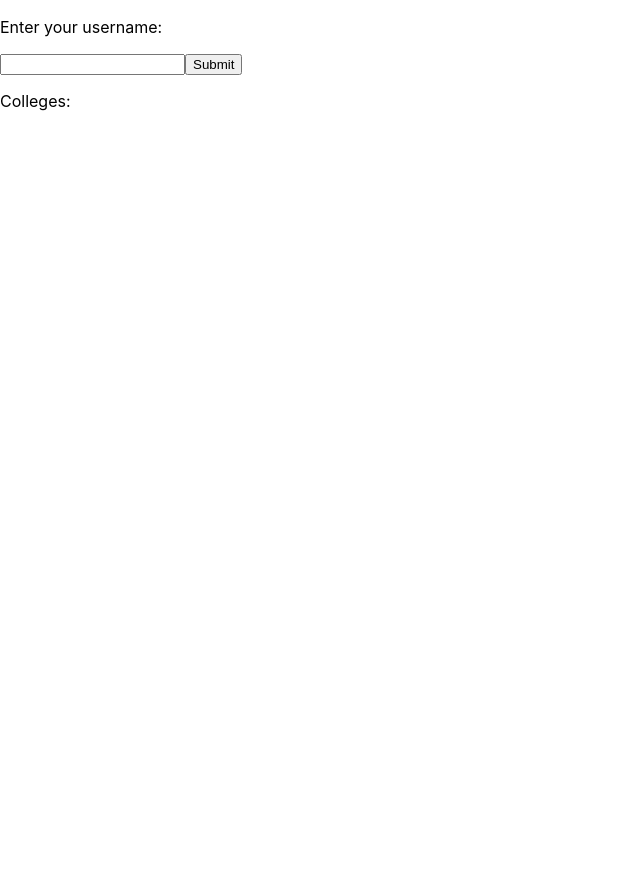
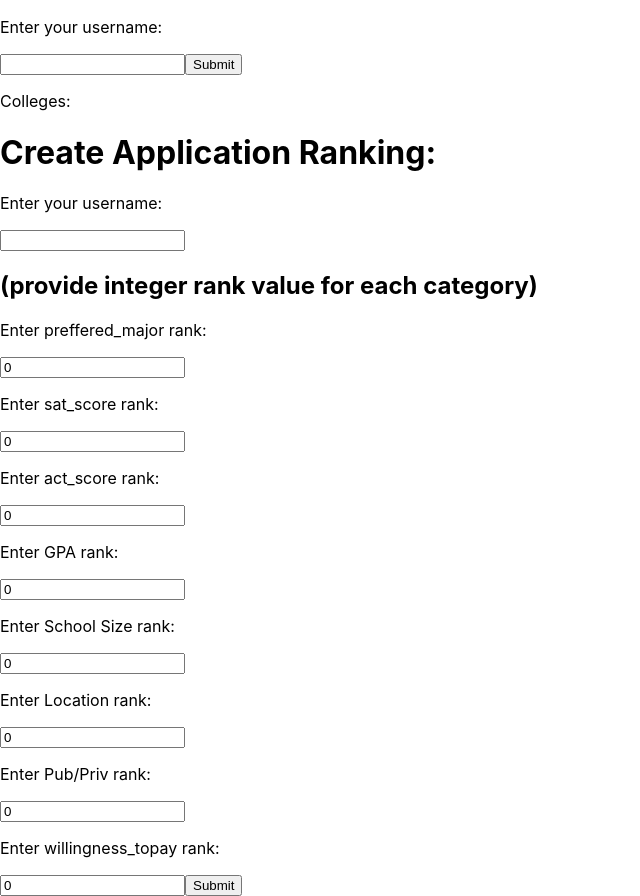
Before and after one commit to DouglasRYoung/TIGERBASE_1, a React (Create React App) app: page / in a window 1280 px wide. Shown: the part 2200-3096 px from the top of the page, without its empty margins (0-640 px from the left). Before the commit the page ends 2327 px from the top, so only its background shows below. Built offline with nearby package versions, Linux system fonts and the light colour scheme; no server answers.

Commit message:
Created Application Form (Frontend only)

```diff
--- a/src/App.jsx
+++ b/src/App.jsx
@@ -7,6 +7,7 @@ import UpdateForm from "./UpdateForm";
 import CollegeSearch from "./CollegeSearch";
 import LQuery from './LQuery';
 import CostComparison from './CostComparison';
+import Application from './ApplicationIU';
 
 function App() {
   const [student, setStudent] = useState(0);
@@ -28,6 +29,7 @@ function App() {
   <CollegeSearch />
   <LQuery/>
   <CostComparison/>
+  <Application/>
     </div>
   );
 }
--- /dev/null
+++ b/src/ApplicationIU.jsx
@@ -0,0 +1,126 @@
+import React from 'react';
+//import ReactDOM from 'react-dom';
+class ApplicationIU extends React.Component {
+    constructor(props) {
+      super(props);
+      this.state = {
+        preffered_major: 0,
+        sat_score: 0,
+        act_score: 0,
+        gpa: 0,
+        school_size: 0,
+        location: 0,
+        pub_or_priv: 0,
+        wtp: 0,
+        username: ''
+      };
+      this.handleSubmit = this.handleSubmit.bind(this)
+      this.myChangeHandler = this.myChangeHandler.bind(this)
+    }
+
+    myChangeHandler (e) {
+      this.setState({
+        [e.target.name]: e.target.value
+      });
+    }
+
+    handleSubmit(event) {
+      console.log('this happened')
+      let state = this.state
+
+  fetch('/at_insert', {
+    method: 'POST',
+    body: JSON.stringify({
+        "preffered_major": state.preffered_major,
+        "sat_score":state.sat_score,
+        "act_score":state.act_score,
+        "gpa":state.gpa,
+        "school_size": state.school_size,
+        "location_": state.location,
+        "pub_or_priv": state.pub_or_priv,
+        "willingness_topay":state.wtp,
+        "username" : state.username
+        })
+  })
+  console.log(this.state.preffered_major)
+  console.log(this.state.username)
+
+      event.preventDefault();
+    }
+
+    render() {
+      return (
+        <form onSubmit={this.handleSubmit}>
+        <h1>Create Application Ranking:</h1>
+        <p>Enter your username:</p>
+        <input
+          type='text'
+          name='username'
+          value = {this.state.username}
+          onChange={this.myChangeHandler}
+        />
+        <h2>(provide integer rank value for each category)</h2>
+        <p>Enter preffered_major rank:</p>
+        <input
+          type='text'
+          name='preffered_major'
+          value = {this.state.preffered_major}
+          onChange={this.myChangeHandler}
+        />
+        <p>Enter sat_score rank:</p>
+        <input
+          type='text'
+          name='sat_score'
+          value = {this.state.sat_score}
+          onChange={this.myChangeHandler}
+        />
+        <p>Enter act_score rank:</p>
+        <input
+          type='text'
+          name='act_score'
+          value = {this.state.act_score}
+          onChange={this.myChangeHandler}
+        />
+        <p>Enter GPA rank:</p>
+        <input
+          type='text'
+          name='gpa'
+          value = {this.state.gpa}
+          onChange={this.myChangeHandler}
+        />
+        <p>Enter School Size rank:</p>
+        <input
+          type='text'
+          name='school_size'
+          value = {this.state.school_size}
+          onChange={this.myChangeHandler}
+        />
+        <p>Enter Location rank:</p>
+        <input
+          type='text'
+          name='location'
+          value = {this.state.location}
+          onChange={this.myChangeHandler}
+        />
+        <p>Enter Pub/Priv rank:</p>
+        <input
+          type='text'
+          name='pub_or_priv'
+          value = {this.state.pub_or_priv}
+          onChange={this.myChangeHandler}
+        />
+        <p>Enter willingness_topay rank:</p>
+        <input
+          type='text'
+          name='wtp'
+          value = {this.state.wtp}
+          onChange={this.myChangeHandler}
+        />
+        <input type="submit" value="Submit"
+        />
+        </form>
+      );
+    }
+  }
+  //preffered_major,sat_score,act_score,gpa,school_size,location_,pub_or_priv,willingness_topay,username
+  export default ApplicationIU;
```
